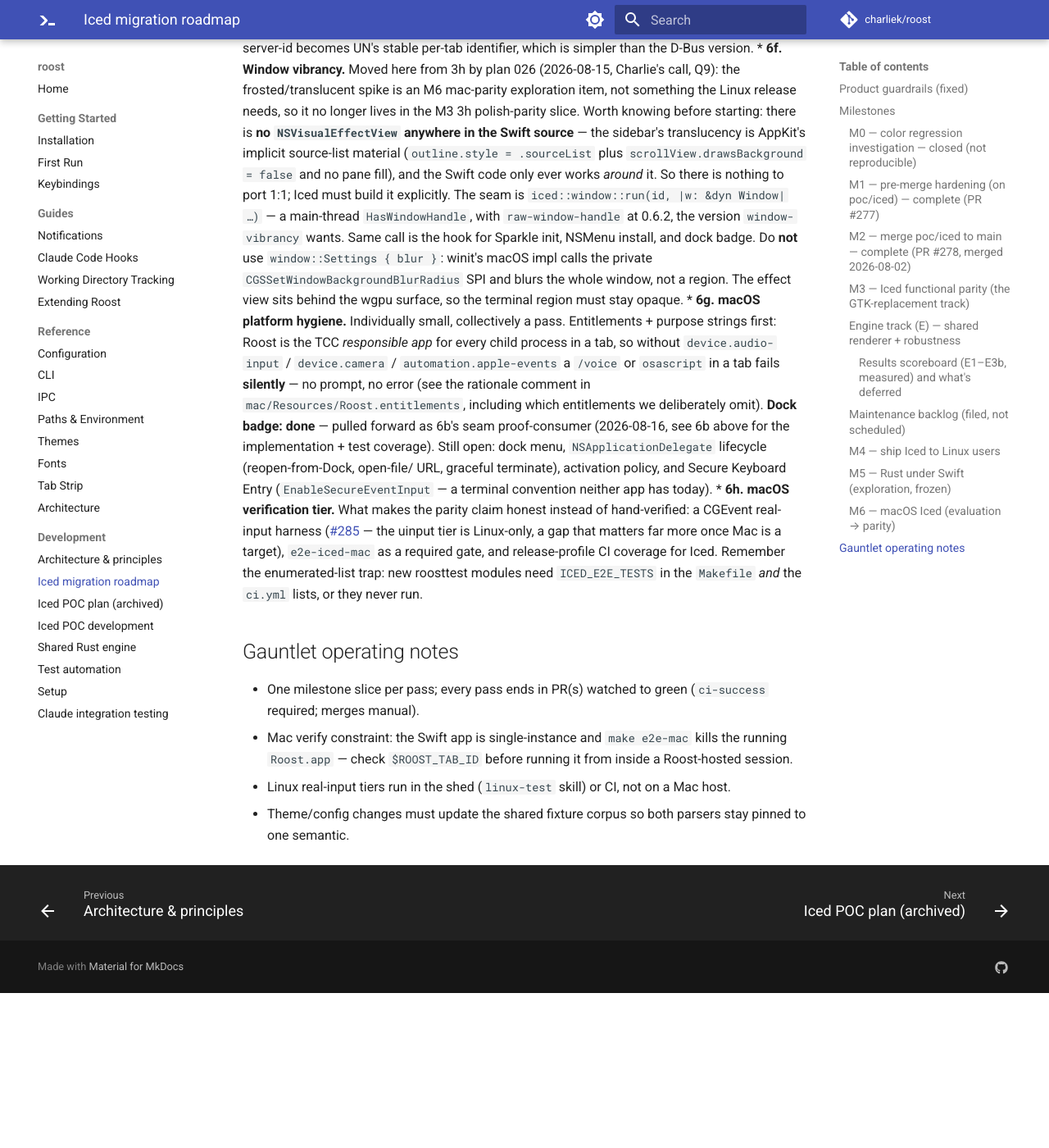
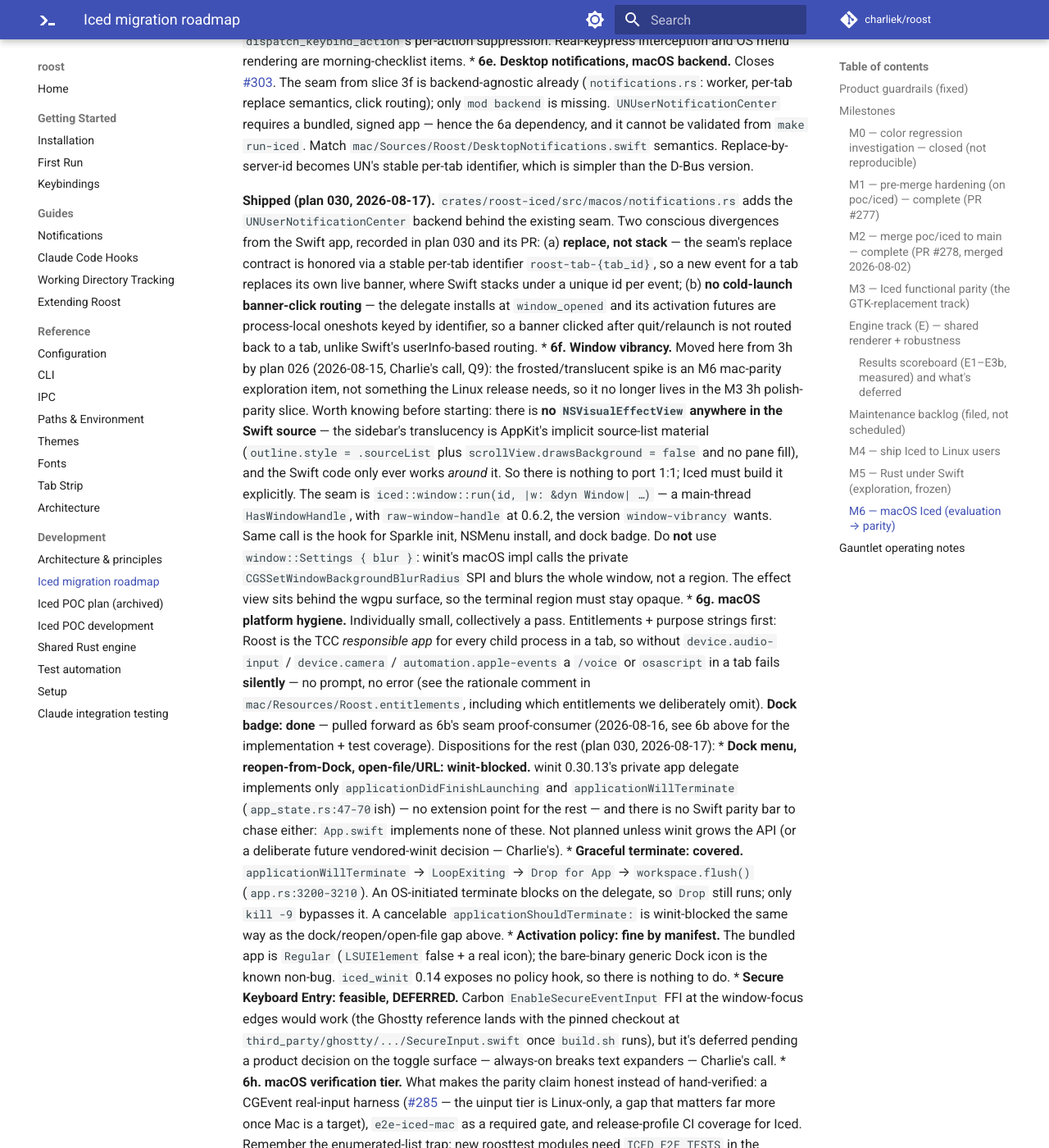
Before and after one commit to charliek/roost, an MkDocs documentation site: the page built from docs/development/iced-migration-roadmap.md, in a window 1280 px wide and 1400 px high, scrolled down 23627 px. Shown: the whole window at 82% size. Built offline with MkDocs 1.6.1 and Material for MkDocs 9.7.7, drawn with Linux system fonts in a browser that asks for light colours; comment, search, counter and statistics services are not loaded; before the commit the page ends 24838 px from its top, so only the background shows below that; some of the changed text lies outside the part shown.

Commit message:
docs(roadmap): 6e shipped, 6c feed wired, 6g dispositions (plan 030 C6)
6e marked shipped with its two recorded divergences (replace-not-stack
via the stable per-tab identifier; no cold-launch banner-click
routing). 6c records the release-time feed wiring and the
Charlie-gated key ceremony. 6g's still-open tail becomes dispositions:
dock menu / reopen-from-Dock / open-file are winit-blocked with no
Swift parity bar; graceful terminate is covered by
willTerminate -> Drop -> workspace.flush(); activation policy is fine
by manifest; Secure Keyboard Entry is feasible but deferred pending
the toggle-surface product decision. The notifications guide gains
the iced-on-mac replace-per-tab paragraph with the relaunch-click
caveat.

Co-Authored-By: Claude Fable 5 <noreply@anthropic.com>
Claude-Session: https://claude.ai/code/session_01SgxiEBQTqgNjPswKqcs12d

```diff
--- a/docs/development/iced-migration-roadmap.md
+++ b/docs/development/iced-migration-roadmap.md
@@ -1094,6 +1094,15 @@ after it updates in place. Interactive panel flow + Gatekeeper behavior
 remain morning-checklist/manual (locked-Mac constraint); DMG/release.yml
 wiring deliberately untouched.
 
+**Feed wired (plan 030, 2026-08-17).** The "when a real iced feed
+happens" step above is now done: a separate iced keypair and
+`docs/appcast-iced.xml`, plus `release.yml` `mac-iced` and
+`appcast-iced` jobs, feed URL
+`https://charliek.github.io/roost/appcast-iced.xml`. Production key
+generation and installation stays
+Charlie-gated — `mac/keys/README.md` documents the procedure — no key
+was generated or installed in this session.
+
 * **6d. Menu bar.** ~~winit installs none~~ (correction, verified
   against winit 0.30.13 source: winit installs a minimal default menu —
   About/Hide/Quit via `terminate:` — so the real gap was app commands
@@ -1139,6 +1148,19 @@ interception and OS menu rendering are morning-checklist items.
   run-iced`. Match `mac/Sources/Roost/DesktopNotifications.swift`
   semantics. Replace-by-server-id becomes UN's stable per-tab identifier,
   which is simpler than the D-Bus version.
+
+**Shipped (plan 030, 2026-08-17).**
+`crates/roost-iced/src/macos/notifications.rs` adds the
+`UNUserNotificationCenter` backend behind the existing seam. Two
+conscious divergences from the Swift app, recorded in plan 030 and its
+PR: (a) **replace, not stack** — the seam's replace contract is
+honored via a stable per-tab identifier `roost-tab-{tab_id}`, so a new
+event for a tab replaces its own live banner, where Swift stacks under a
+unique id per event; (b) **no cold-launch banner-click routing** — the
+delegate installs at `window_opened` and its activation futures are
+process-local oneshots keyed by identifier, so a banner clicked after
+quit/relaunch is not routed back to a tab, unlike Swift's userInfo-based
+routing.
 * **6f. Window vibrancy.** Moved here from 3h by plan 026 (2026-08-15,
   Charlie's call, Q9): the frosted/translucent spike is an M6 mac-parity
   exploration item, not something the Linux release needs, so it no
@@ -1164,11 +1186,32 @@ interception and OS menu rendering are morning-checklist items.
   error (see the rationale comment in `mac/Resources/Roost.entitlements`,
   including which entitlements we deliberately omit). **Dock badge:
   done** — pulled forward as 6b's seam proof-consumer (2026-08-16, see
-  6b above for the implementation + test coverage). Still open: dock
-  menu, `NSApplicationDelegate` lifecycle (reopen-from-Dock, open-file/
-  URL, graceful terminate), activation policy, and Secure Keyboard Entry
-  (`EnableSecureEventInput` — a terminal convention neither app has
-  today).
+  6b above for the implementation + test coverage). Dispositions for the
+  rest (plan 030, 2026-08-17):
+    * **Dock menu, reopen-from-Dock, open-file/URL: winit-blocked.**
+      winit 0.30.13's private app delegate implements only
+      `applicationDidFinishLaunching` and `applicationWillTerminate`
+      (`app_state.rs:47-70`ish) — no extension point for the rest — and
+      there is no Swift parity bar to chase either: `App.swift`
+      implements none of these. Not planned unless winit grows the API
+      (or a deliberate future vendored-winit decision — Charlie's).
+    * **Graceful terminate: covered.** `applicationWillTerminate` →
+      `LoopExiting` → `Drop for App` → `workspace.flush()`
+      (`app.rs:3200-3210`). An OS-initiated terminate blocks on the
+      delegate, so `Drop` still runs; only `kill -9` bypasses it. A
+      cancelable `applicationShouldTerminate:` is winit-blocked the same
+      way as the dock/reopen/open-file gap above.
+    * **Activation policy: fine by manifest.** The bundled app is
+      `Regular` (`LSUIElement` false + a real icon); the bare-binary
+      generic Dock icon is the known non-bug. `iced_winit` 0.14 exposes
+      no policy hook, so there is nothing to do.
+    * **Secure Keyboard Entry: feasible, DEFERRED.** Carbon
+      `EnableSecureEventInput` FFI at the window-focus edges would work
+      (the Ghostty reference lands with the pinned checkout at
+      `third_party/ghostty/.../SecureInput.swift` once `build.sh`
+      runs), but it's deferred
+      pending a product decision on the toggle surface — always-on
+      breaks text expanders — Charlie's call.
 * **6h. macOS verification tier.** What makes the parity claim honest
   instead of hand-verified: a CGEvent real-input harness ([#285] — the
   uinput tier is Linux-only, a gap that matters far more once Mac is a
```
Also changed, not shown: docs/guides/notifications.md (+2 -0 lines).
